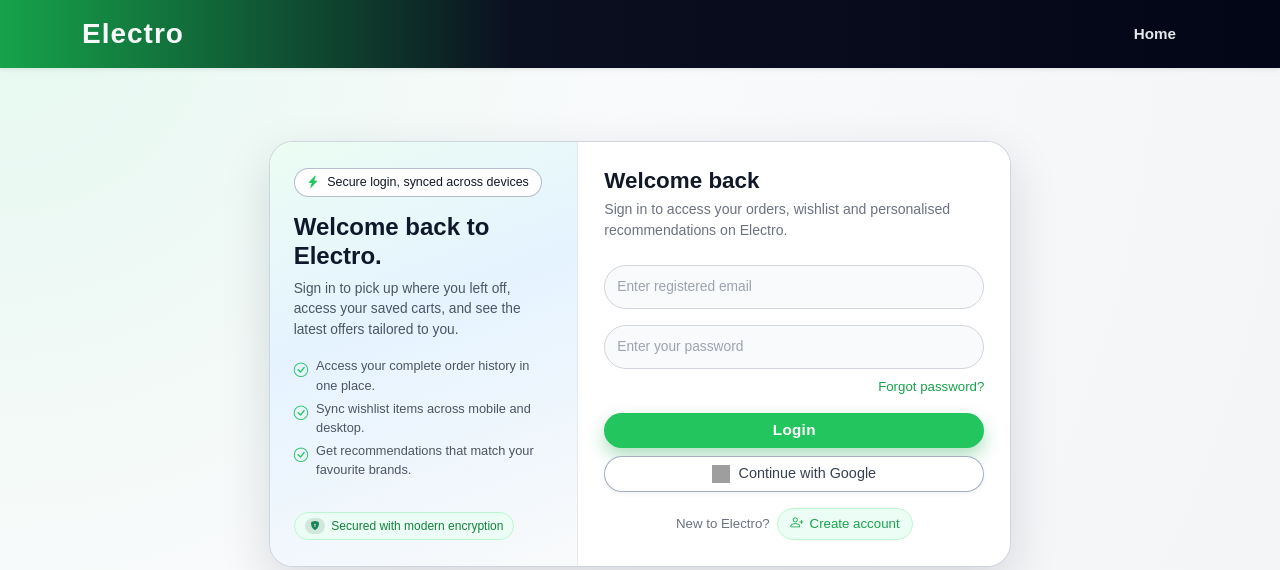
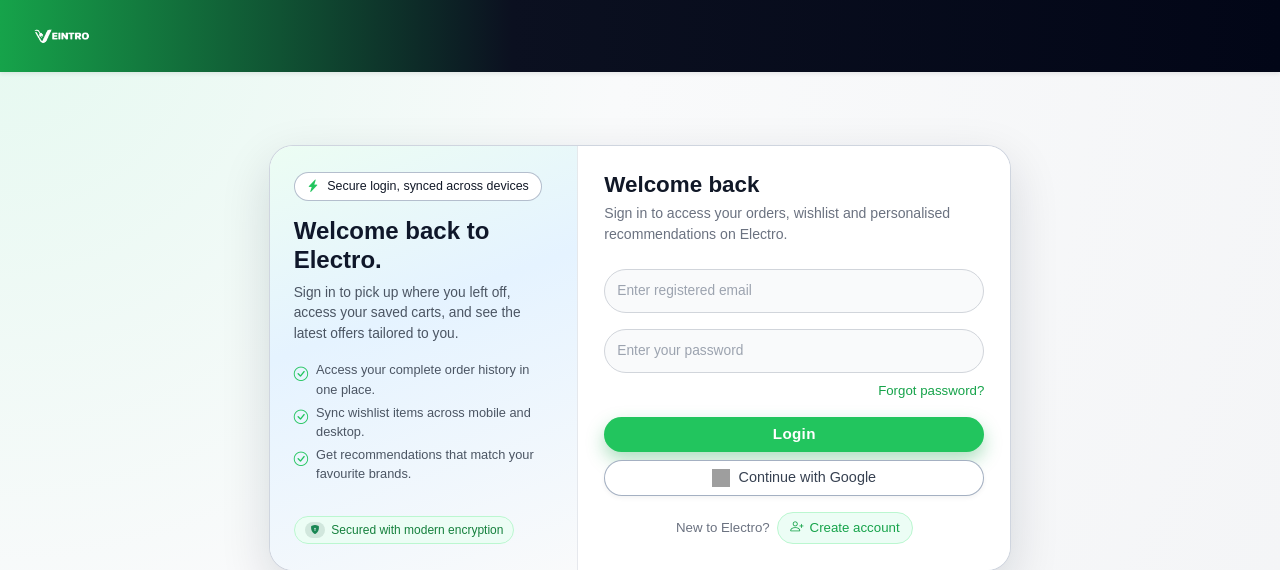
Before and after one commit to MuhammedNasihK/Electro-, a Django app: page /accounts/login/ in a window 1280 px wide. Shown: the top 570 px of the page. Run offline with Django 5.2, Linux system fonts and the light colour scheme; some libraries are stand-ins or nearby versions; grey boxes are pictures that could not be loaded.

Commit message:
Changed the logo on login page and remove button on navbar

```diff
--- a/electro/settings.py
+++ b/electro/settings.py
@@ -138,6 +138,9 @@ USE_TZ = True
 # https://docs.djangoproject.com/en/6.0/howto/static-files/
 
 STATIC_URL = 'static/'
+STATICFILES_DIRS = [
+    BASE_DIR / 'static',
+]
 
 AUTH_USER_MODEL = 'accounts.User'
 
--- a/templates/login.html
+++ b/templates/login.html
@@ -1,4 +1,4 @@
-{% load socialaccount %}
+{% load socialaccount static %}
 
 <!DOCTYPE html>
 <html lang="en">
@@ -28,42 +28,42 @@
             min-height: 100vh;
         }
 
-        /* Navbar – green on left, dark on right */
+        /* --- UPDATED NAVBAR --- */
         .navbar {
             background: linear-gradient(90deg, #16a34a 0%, #0b1020 40%, #020617 100%) !important;
+            height: 72px; /* Fixed height */
+            padding: 0 !important;
+            display: flex;
+            align-items: center;
         }
+
+        .container-fluid-custom {
+            width: 100%;
+            max-width: 1320px;
+            padding-inline: 20px;
+            margin-inline: auto;
+            display: flex;
+            align-items: center;
+            /* Since Home is gone, you can use 'space-between' or 'flex-start' */
+            justify-content: flex-start;
+        }
+
         .navbar-brand {
-            letter-spacing: 1px;
+            padding: 0;
+            margin: 0;
+            display: flex;
+            align-items: center;
+            height: 100%;
         }
-        .navbar .nav-link {
-            color: #e5e7eb !important;
-            font-weight: 500;
-            font-size: 0.95rem;
+
+        /* LOGO SIZE INCREASED */
+        .navbar-brand img {
+            height: 65px; /* Nearly fills the 72px bar */
+            width: auto;
+            object-fit: contain;
+            display: block;
         }
-        .navbar .nav-link.special-hover {
-            position: relative;
-            border-radius: 999px;
-            padding-inline: 14px;
-            overflow: hidden;
-        }
-        .navbar .nav-link.special-hover::after {
-            content: "";
-            position: absolute;
-            left: 50%;
-            bottom: 2px;
-            width: 0;
-            height: 2px;
-            background: #22c55e;
-            transform: translateX(-50%);
-            transition: width 0.25s ease-out;
-            border-radius: 999px;
-        }
-        .navbar .nav-link.special-hover:hover::after {
-            width: 60%;
-        }
-        .navbar .nav-link.special-hover:hover {
-            background: rgba(15, 23, 42, 0.7);
-        }
+        /* --------------------- */
 
         .icon-btn {
             border-radius: 999px;
@@ -221,7 +221,6 @@
             box-shadow: 0 4px 10px rgba(22, 163, 74, 0.4);
         }
 
-        /* --- UPDATED GOOGLE BUTTON STYLES (MATCHING SIGN UP) --- */
         .btn-google {
             border-radius: 999px;
             font-size: 0.9rem;
@@ -229,7 +228,6 @@
             border: 1px solid rgba(148, 163, 184, 0.85);
             background: #ffffff;
             color: #374151;
-            /* Smoother transition */
             transition: all 0.25s cubic-bezier(0.2, 0.8, 0.2, 1);
             box-shadow: 0 2px 5px rgba(0,0,0,0.05);
             width: 100%;
@@ -238,9 +236,9 @@
         }
         .btn-google:hover {
             background: #ffffff;
-            border-color: #22c55e; /* Green Border */
-            box-shadow: 0 8px 18px rgba(34, 197, 94, 0.15); /* Greenish Shadow */
-            transform: translateY(-2px); /* Lift */
+            border-color: #22c55e;
+            box-shadow: 0 8px 18px rgba(34, 197, 94, 0.15);
+            transform: translateY(-2px);
             color: #0f172a;
         }
         .btn-google:active {
@@ -253,13 +251,8 @@
             width: 18px;
             height: 18px;
         }
-        /* ---------------------------------------------------- */
 
-        /* Link styles for forgot/create */
-        .auth-meta {
-            font-size: 0.83rem;
-            color: #6b7280;
-        }
+        .auth-meta { font-size: 0.83rem; color: #6b7280; }
 
         .text-link-underline {
             position: relative;
@@ -281,12 +274,8 @@
             transition: width 0.2s ease-out;
             border-radius: 999px;
         }
-        .text-link-underline:hover {
-            color: #15803d;
-        }
-        .text-link-underline:hover::after {
-            width: 100%;
-        }
+        .text-link-underline:hover { color: #15803d; }
+        .text-link-underline:hover::after { width: 100%; }
 
         .pill-link-cta {
             display: inline-flex;
@@ -324,58 +313,26 @@
             color: #f9fafb;
         }
 
-        .errorlist {
-            list-style: none;
-            padding: 0;
-            margin: 0;
-            font-size: 0.75rem;
-            color: #dc2626;
-        }
-
-        .errorlist li {
-            margin-top: 4px;
-        }
-
-        .form-control.is-invalid {
-            border-color: #dc2626;
-        }
-
-        .alert {
-            border-radius: 12px;
-            font-size: 0.85rem;
-        }
+        .errorlist { list-style: none; padding: 0; margin: 0; font-size: 0.75rem; color: #dc2626; }
+        .errorlist li { margin-top: 4px; }
+        .form-control.is-invalid { border-color: #dc2626; }
+        .alert { border-radius: 12px; font-size: 0.85rem; }
 
         @media (max-width: 991.98px) {
-            .auth-card {
-                border-radius: 20px;
-            }
-            .auth-visual {
-                border-right: none;
-                border-bottom: 1px solid rgba(229, 231, 235, 0.9);
-            }
+            .auth-card { border-radius: 20px; }
+            .auth-visual { border-right: none; border-bottom: 1px solid rgba(229, 231, 235, 0.9); }
         }
     </style>
 </head>
 <body>
 
 <nav class="navbar navbar-expand-lg navbar-dark shadow-sm">
-    <div class="container">
-        <a class="navbar-brand fw-bold text-light fs-3" href="{% url 'home' %}">Electro</a>
-
-        <button class="navbar-toggler" type="button" data-bs-toggle="collapse" data-bs-target="#mainNav">
-            <span class="navbar-toggler-icon"></span>
-        </button>
-
-        <div class="collapse navbar-collapse" id="mainNav">
-
-            <ul class="navbar-nav ms-auto mb-2 mb-lg-0">
-                <li class="nav-item me-2">
-                    <a class="nav-link fw-semibold special-hover" href="{% url 'home'%}">Home</a>
-                </li>
-            </ul>
+    <div class="container-fluid-custom">
+        <a class="navbar-brand" href="{% url 'home' %}">
+            <img src="{% static 'img/veintro_logo.png' %}" alt="Veintro">
+        </a>
 
         </div>
-    </div>
 </nav>
 
 <section class="auth-wrapper">
```
Also changed, not shown: db.sqlite3, static/img/Veintro_logo.png (added).
